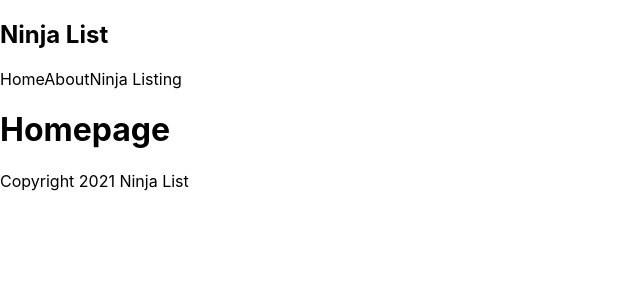
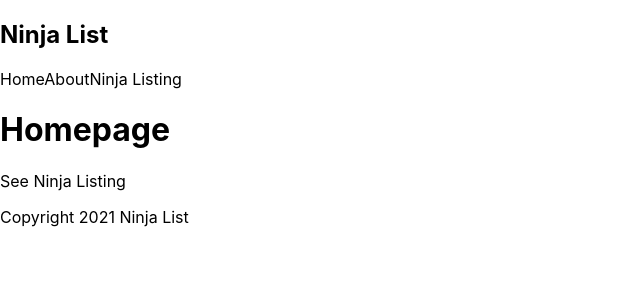
Before and after one commit to baymax44/nextjs-practice, a Next.js app: page / in a window 1280 px wide. Shown: the top 300 px of the page, without its empty margins (0-640 px from the left). Built offline with nearby package versions, Linux system fonts and the light colour scheme.

Commit message:
add layout component

```diff
--- /dev/null
+++ b/comps/Layout.js
@@ -0,0 +1,14 @@
+import Footer from "./Footer"
+import NavBar from "./Navbar"
+
+const Layout = ({ children }) => {
+  return (
+    <div className="content">
+      <NavBar />
+      {children}
+      <Footer />
+    </div>
+  );
+}
+
+export default Layout;
--- a/pages/_app.js
+++ b/pages/_app.js
@@ -1,7 +1,12 @@
+import Layout from '../comps/Layout'
 import '../styles/globals.css'
 
 function MyApp({ Component, pageProps }) {
-  return <Component {...pageProps} />
+  return (
+    <Layout>
+      <Component {...pageProps} />
+    </Layout>
+  )
 }
 
 export default MyApp
--- a/pages/index.js
+++ b/pages/index.js
@@ -1,14 +1,15 @@
 import Head from 'next/head'
+import Link from 'next/link'
 import Footer from '../comps/Footer'
 import NavBar from '../comps/Navbar'
-import styles from '../styles/Home.module.css'
 
 export default function Home() {
   return (
     <div>
-      <NavBar />
       <h1>Homepage</h1>
-      <Footer />
+      <Link href="/ninjas">
+        <a>See Ninja Listing</a>
+      </Link>
     </div>
   )
 }
```
